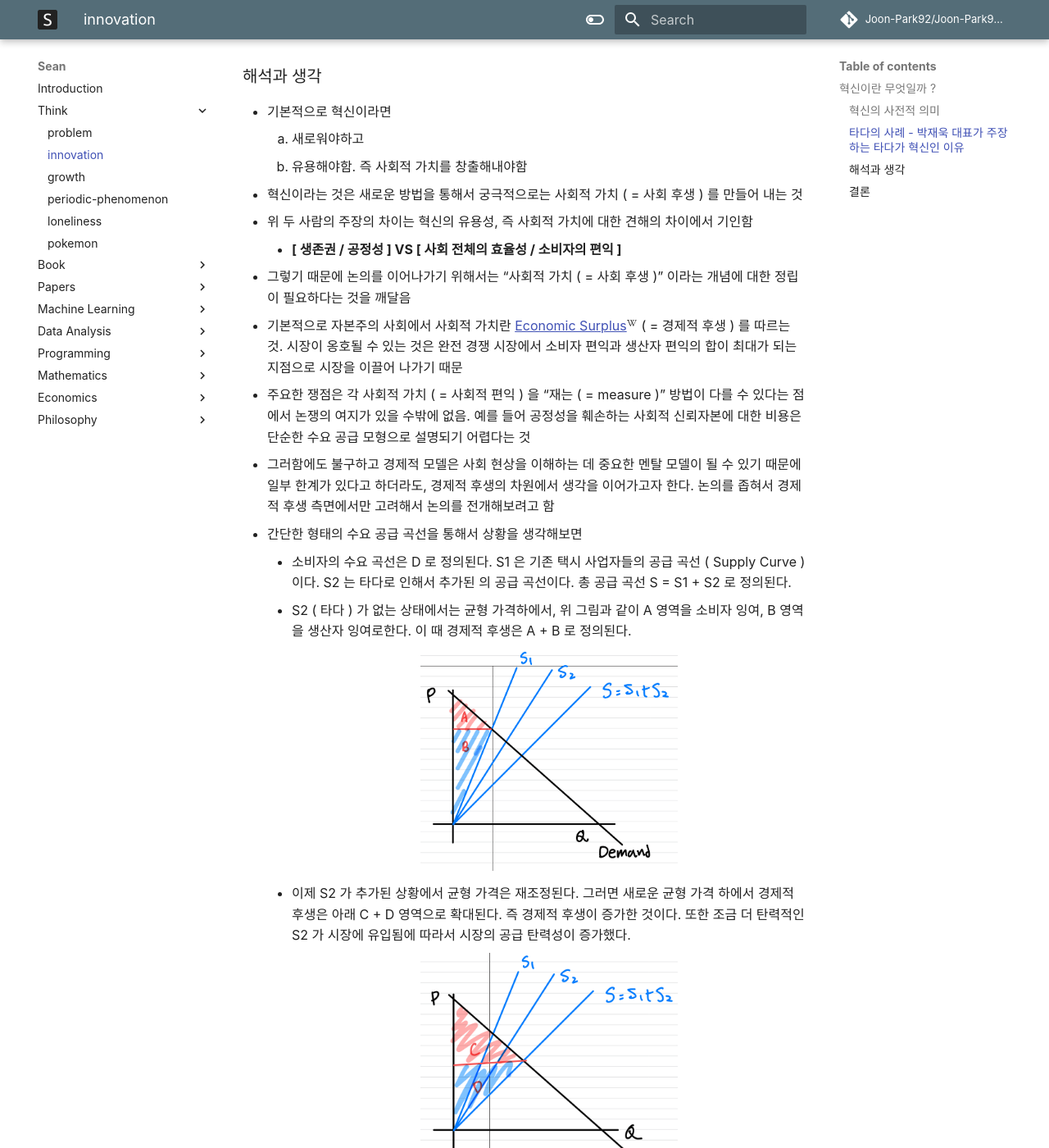
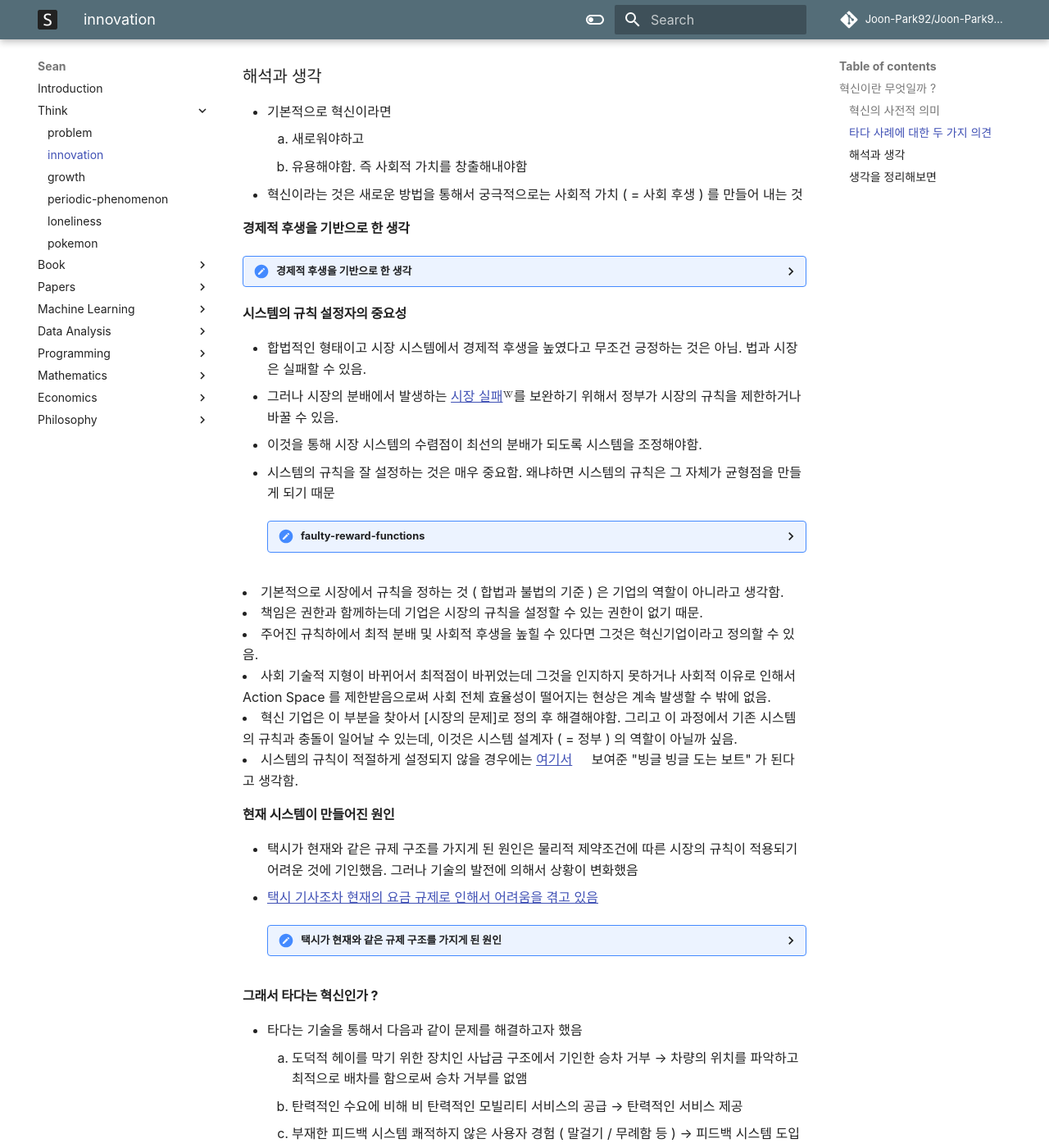
Before and after one commit to Joon-Park92/Joon-Park92.github.io, an MkDocs documentation site: the page built from docs/2f6da2cc-73a4-4dbb-aa14-4c2280df6a59.md, in a window 1280 px wide and 1400 px high, scrolled down 736 px. Shown: the whole window at 82% size. Built offline with MkDocs 1.6.1 and Material for MkDocs 9.7.7, drawn with Linux system fonts in a browser that asks for light colours; comment, search, counter and statistics services are not loaded; some of the changed text lies outside the part shown.

Commit message:
Automatically sync files from knowledge #148 (#109)
Co-authored-by: GitHub Actions <noreply@github.com>

```diff
--- a/docs/2f6da2cc-73a4-4dbb-aa14-4c2280df6a59.md
+++ b/docs/2f6da2cc-73a4-4dbb-aa14-4c2280df6a59.md
@@ -10,7 +10,7 @@
 - 그러나 [**새롭다**] 와 [**가치있다**]를 어떻게 정의하느냐에 따라서 구체적인 사례에서 의견이 달라질 수 있겠다.
 - 구체적인 사례로서 타다를 옹호하는 측과 옹호하지 않는 측의 의견을 정리해보자.
 
-## 타다의 사례 - 박재욱 대표가 주장하는 타다가 혁신인 이유
+## 타다 사례에 대한 두 가지 의견
 
 <details markdown="1">
 <summary><b>타다의 사례 - 박재욱 대표가 주장하는 타다가 혁신인 이유</b></summary>
@@ -76,6 +76,11 @@
     2. 유용해야함. 즉 사회적 가치를 창출해내야함
 - 혁신이라는 것은 새로운 방법을 통해서 궁극적으로는 사회적 가치 ( = 사회 후생 ) 를 만들어 내는 것
 
+### 경제적 후생을 기반으로 한 생각
+
+<details markdown="1">
+<summary><b>경제적 후생을 기반으로 한 생각</b></summary>
+
 - 위 두 사람의 주장의 차이는 혁신의 유용성, 즉 사회적 가치에 대한 견해의 차이에서 기인함
     - **[ 생존권 / 공정성 ] VS [ 사회 전체의 효율성 / 소비자의 편익 ]**
 - 그렇기 때문에 논의를 이어나가기 위해서는 “사회적 가치 ( = 사회 후생 )” 이라는 개념에 대한 정립이 필요하다는 것을 깨달음
@@ -109,10 +114,18 @@
         <img src="../img/innovation/4.png" alt="drawing" style="width:50%;"/>
         </div>
 
----
+- 형평성의 문제가 발생한 것은 "규제"로 인한 생산 비용의 차이에서 기인한 것.
+- 그러나 그 과정에서 최근 [대법원의 판례](https://www.scourt.go.kr/portal/news/NewsViewAction.work;jsessionid=uXu2JKXM01geX2b2dUo1ELKwnoYKZLaIkuzs6nDkNpnxELt9x56LYrDgGE7t0FCw.BJEUWS04_servlet_SCWWW?pageIndex=1&searchWord=&searchOption=&gubun=6&seqnum=2423)대로 적법한 형태였음.
+- 타다는 위법성 여부에 대한 검토에 최선을 다했고, 대법원 판결에 따르면 시장의 규칙을 어긴 것이 아님.
+- 그런 상황에서 타다는 적어도 합법적인 형태의 사업을 통해서 경제적 후생 ( = 사회적 후생 ) 을 높였기 때문에 혁신이라고 할 수 있다고 생각.
 
-- 형평성의 문제가 발생한 것은 “규제”로 인한 생산 비용의 차이에서 기인한 것. 그러나 그 과정에서 최근 [대법원의 판례](https://www.scourt.go.kr/portal/news/NewsViewAction.work;jsessionid=uXu2JKXM01geX2b2dUo1ELKwnoYKZLaIkuzs6nDkNpnxELt9x56LYrDgGE7t0FCw.BJEUWS04_servlet_SCWWW?pageIndex=1&searchWord=&searchOption=&gubun=6&seqnum=2423)대로 적법한 형태였음. 타다는 위법성 여부에 대한 검토에 최선을 다했고, 대법원 판결에 따르면 시장의 규칙을 어긴 것이 아님. 그런 상황에서 타다는 적어도 합법적인 형태의 사업을 통해서 경제적 후생 ( = 사회적 후생 ) 을 높였기 때문에 혁신이라고 할 수 있다고 생각.
-- 합법적인 형태이고 시장 시스템에서 경제적 후생을 높였다고 무조건 긍정하는 것은 아님. 법과 시장은 실패할 수 있음. 그러나 시장의 분배에서 발생하는 [시장 실패](https://en.wikipedia.org/wiki/Market_failure)를 보완하기 위해서 정부가 시장의 규칙을 제한하거나 바꿀 수 있음. 이것을 통해 시장 시스템의 수렴점이 최선의 분배가 되도록 시스템을 조정해야함.
+</details>
+
+### 시스템의 규칙 설정자의 중요성
+
+- 합법적인 형태이고 시장 시스템에서 경제적 후생을 높였다고 무조건 긍정하는 것은 아님. 법과 시장은 실패할 수 있음.
+- 그러나 시장의 분배에서 발생하는 [시장 실패](https://en.wikipedia.org/wiki/Market_failure)를 보완하기 위해서 정부가 시장의 규칙을 제한하거나 바꿀 수 있음.
+- 이것을 통해 시장 시스템의 수렴점이 최선의 분배가 되도록 시스템을 조정해야함.
 - 시스템의 규칙을 잘 설정하는 것은 매우 중요함. 왜냐하면 시스템의 규칙은 그 자체가 균형점을 만들게 되기 때문
     <details markdown="1">
     <summary><b>faulty-reward-functions</b></summary>
@@ -123,10 +136,18 @@
     - 이러한 종류의 의도와 다르게 동작하는 것을 **[Misaligned goals in artificial intelligence](https://en.wikipedia.org/wiki/Misaligned_goals_in_artificial_intelligence)** 라고 하는데, 즉 어떠한 목적함수를 설정 하느냐에 따라 수렴하는 곳이 의도한 것과 달라질 수 있음을 보여줌
     - 즉 시스템의 수렴점은 바람직한 결과를 잘 반영하는 규칙에 의해서 결정된다고 할 수 있음. 따라서 시스템의 수렴을 바람직하게 만들기 위해서는 정교하게 설계된 시스템 ( = 규칙들 ) 이 필요
     </details>
-- 기본적으로 시장에서 규칙을 정하는 것 ( 합법과 불법의 기준 ) 은 기업의 역할이 아니라고 생각함. 책임은 권한과 함께하는데 기업은 시장의 규칙을 설정할 수 있는 권한이 없기 때문. 주어진 규칙하에서 최적 분배 및 사회적 후생을 높힐 수 있다면 그것은 혁신기업이라고 정의할 수 있음.
+- 기본적으로 시장에서 규칙을 정하는 것 ( 합법과 불법의 기준 ) 은 기업의 역할이 아니라고 생각함.
+- 책임은 권한과 함께하는데 기업은 시장의 규칙을 설정할 수 있는 권한이 없기 때문.
+- 주어진 규칙하에서 최적 분배 및 사회적 후생을 높힐 수 있다면 그것은 혁신기업이라고 정의할 수 있음.
 - 사회 기술적 지형이 바뀌어서 최적점이 바뀌었는데 그것을 인지하지 못하거나 사회적 이유로 인해서 Action Space 를 제한받음으로써 사회 전체 효율성이 떨어지는 현상은 계속 발생할 수 밖에 없음.
-- 혁신 기업은 이 부분을 찾아서 [시장의 문제]로 정의 후 해결해야함. 그리고 이 과정에서 기존 시스템의 규칙과 충돌이 일어날 수 있는데, 이것은 시스템 설계자 ( = 정부 ) 의 역할이 아닐까 싶음. 시스템의 규칙이 적절하게 설정되지 않을 경우에는 [여기서](https://openai.com/research/faulty-reward-functions) 보여준 “빙글 빙글 도는 보트” 가 될 수 있음
+- 혁신 기업은 이 부분을 찾아서 [시장의 문제]로 정의 후 해결해야함. 그리고 이 과정에서 기존 시스템의 규칙과 충돌이 일어날 수 있는데, 이것은 시스템 설계자 ( = 정부 ) 의 역할이 아닐까 싶음.
+- 시스템의 규칙이 적절하게 설정되지 않을 경우에는 [여기서](https://openai.com/research/faulty-reward-functions) 보여준 "빙글 빙글 도는 보트" 가 된다고 생각함.
+
+### 현재 시스템이 만들어진 원인
+
 - 택시가 현재와 같은 규제 구조를 가지게 된 원인은 물리적 제약조건에 따른 시장의 규칙이 적용되기 어려운 것에 기인했음. 그러나 기술의 발전에 의해서 상황이 변화했음
+- [택시 기사조차 현재의 요금 규제로 인해서 어려움을 겪고 있음](https://www.youtube.com/watch?v=YiQvKeNvGXM)
+
     <details markdown="1">
     <summary><b>택시가 현재와 같은 규제 구조를 가지게 된 원인</b></summary>
 
@@ -143,15 +164,17 @@
         출처 : <https://report.kakaomobility.com/post-corona-mobility-platform-and-taxi-market>
     </details>
 
+### 그래서 타다는 혁신인가 ?
+
 - 타다는 기술을 통해서 다음과 같이 문제를 해결하고자 했음
     1. 도덕적 헤이를 막기 위한 장치인 사납금 구조에서 기인한 승차 거부 → 차량의 위치를 파악하고 최적으로 배차를 함으로써 승차 거부를 없앰
     2. 탄력적인 수요에 비해 비 탄력적인 모빌리티 서비스의 공급 → 탄력적인 서비스 제공
     3. 부재한 피드백 시스템 쾌적하지 않은 사용자 경험 ( 말걸기 / 무례함 등 ) → 피드백 시스템 도입
 - 실제로 기본적으로 모바일 플랫폼은 얇은 시장 문제를 어느정도 해결해 주었고 사회적 효용을 높여주었다고 생각함. 그래서 타다는 새롭고 / 유용했기 때문에 혁신 기업이라고 할 수 있음
 - 타다로 인한 갈등은 일종의 시장 실패 ( = 시스템의 최적점이 우리가 바람직하다고 정의하는 포인트가 달라지는 것 ) 가 아닐까 싶음.
-- 타다와 관련된 일련의 사건들은 어찌보면 혁신과 비혁신의 논쟁이 아님. 변화하는 시대에 맞춰 시스템의 규칙을 어떻게 적절하게 수정할 것인지에 대한 논의가 필요하다는 생각. [택시 기사조차 현재의 요금 규제로 인해서 어려움을 겪고 있다고](https://www.youtube.com/watch?v=YiQvKeNvGXM) …
+- 타다와 관련된 일련의 사건들은 어찌보면 혁신과 비혁신의 논쟁이 아님. 변화하는 시대에 맞춰 시스템의 규칙을 어떻게 적절하게 수정할 것인지에 대한 논의가 필요하다는 생각.
 
-## 결론
+## 생각을 정리해보면
 
 1. 해결되지 않던 문제를 해결함으로써 사회적 편익 증진에 기여하는 행위는 혁신이다.
     - [ 세상에 존재하는 문제 ]를 해결 하였다고 한다면, 도구 자체가 본질이 되지는 않는다고 생각함. 시장의 문제를 해결하였느냐 자체가 중요한 요소
@@ -162,7 +185,8 @@
     1. 기업은 주어진 룰 내에서 최적의 분배를 위한 노력을 하고 그것은 경제적 후생을 높여줄 것임.
     2. 그러나 주어진 룰의 최적 지점이 이 항상 바람직한 곳으로 수렴하는 것은 아님
 3. 타다는 혁신이라고 생각함 - 카카오 모빌리티와 정확하게 동일한 논리로서
-    - 공급의 탄력성을 높혔고 / 얇은 수요의 문제를 해결함으로써 기존의 규제로 인해서 충분히 극대화되지 못한 사회적 효용에 기여를 했기 때문 - 여기서 의미하는 사회적 효용은 좁은 의미에서의 시장에서 측정되는 형태의 경제적 효용으로 한정함.
+    - 공급의 탄력성을 높혔고 / 얇은 수요의 문제를 해결함으로써 기존의 규제로 인해서 충분히 극대화되지 못한 사회적 효용에 기여를 했기 때문
+    - 여기서 의미하는 사회적 효용은 좁은 의미에서의 시장에서 측정되는 형태의 경제적 효용으로 한정함.
 4. 기업은 시장의 참여자로서 시장의 규칙에 따라서 분배 최적화를 달성하고자 노력할 뿐임. 시장 실패를 극복하기 위한 규칙을 설정하는 책임은 시스템 설계자 ( = 정부 ) 에게 있음 → 시장 실패를 극복하기 위한 규칙의 수정을 어떻게 효과적으로 할 것인지에 대한 사회적 논의가 필요
     - 시장에서 분배 문제를 하나의 게임으로 보자면 → 결국 시스템 디자인이 매우 중요한 요소
     - 게임의 룰 자체를 수정 할 수 있다면 좋겠으나 기업은 그럴 권한이 없음
```
